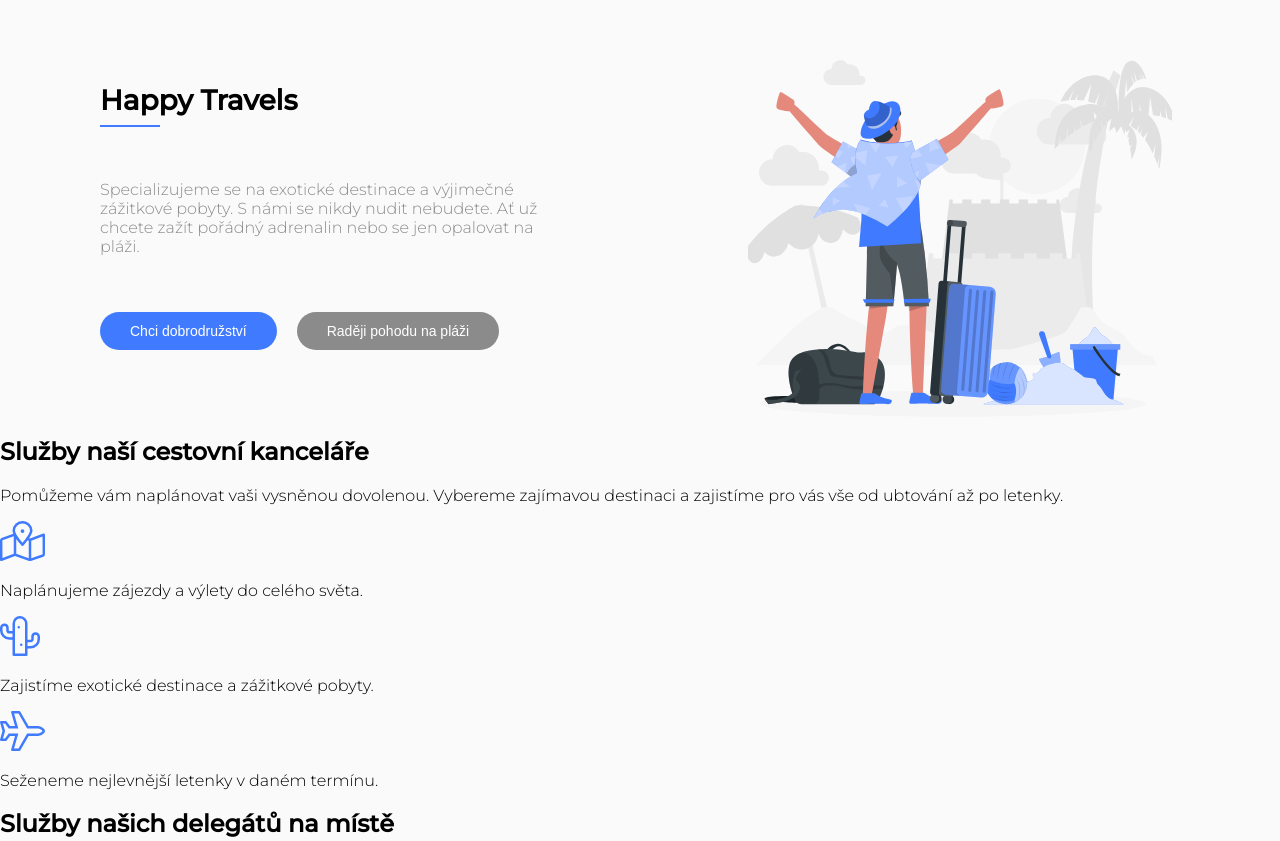
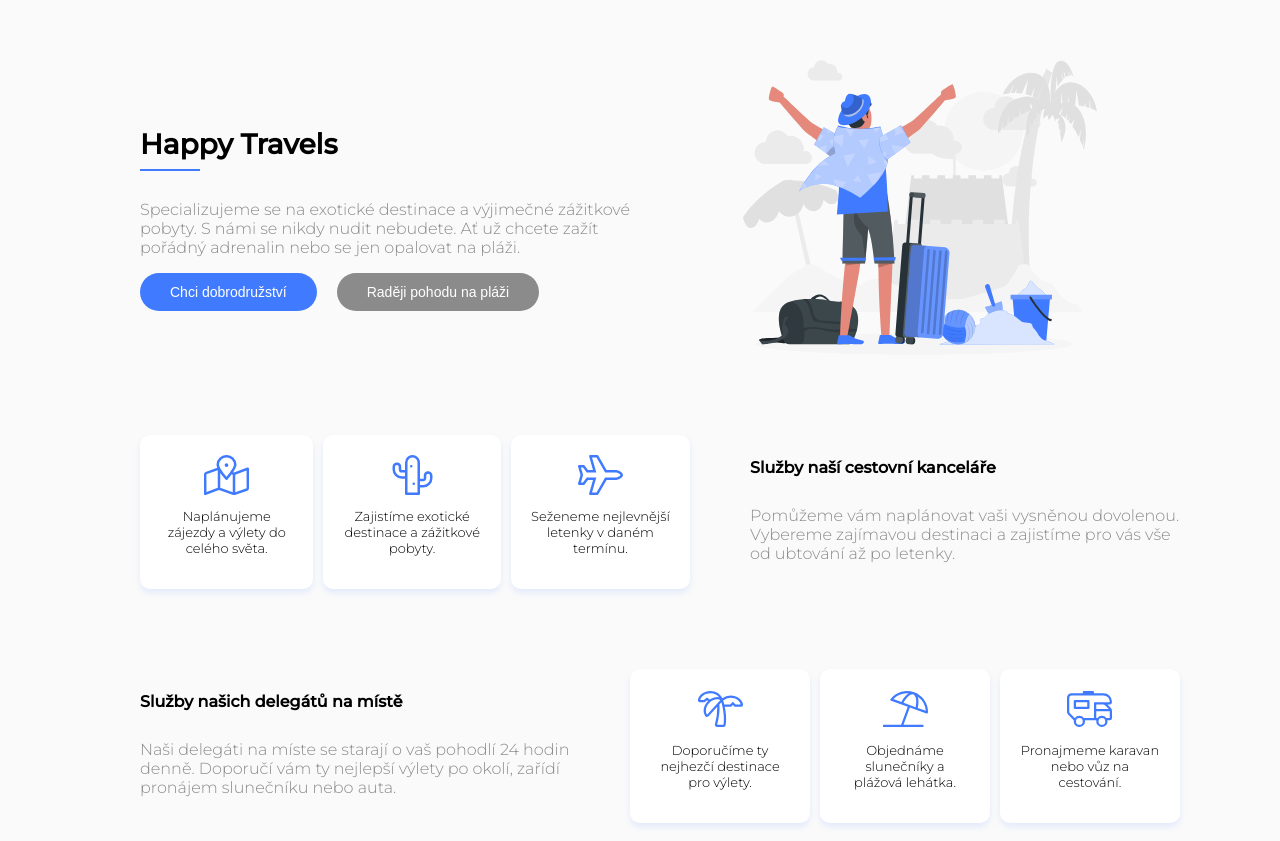
Before and after one commit to LucieTesarova/Sluzby-cestovni-kancelare, a plain HTML site: page index.html in a window 1280 px wide. Shown: the top 841 px of the page. Drawn offline with Linux system fonts and the light colour scheme.

Commit message:
finished services

```diff
--- a/index.html
+++ b/index.html
@@ -14,60 +14,62 @@
   <body>
     <div class="container">
       <section class="main-section">
-      <div class="main-section__image-container">
+      <div class="main-image-container">
         <img src="images/happy-traveler.svg" alt="obrazek dovolena" />
       </div>
-      <div class="main-section__texts-container">
-      <h1 class="main-section__title">Happy Travels</h1>
-      <p class="main-section__text">
+      <div class="main-texts-container">
+      <h1 class="main-title">Happy Travels</h1>
+      <p class="main-text">
         Specializujeme se na exotické destinace a výjimečné zážitkové pobyty. S
         námi se nikdy nudit nebudete. Ať už chcete zažít pořádný adrenalin nebo
         se jen opalovat na pláži.
       </p>
-      <div class="main-section__buttons">
-      <button class="main-section__button" type="button">Chci dobrodružství</button>
-      <button class="main-section__button main-section__button-grey" type="button">Raději pohodu na pláži</button>
+      <div class="main-buttons">
+      <button class="main-button" type="button">Chci dobrodružství</button>
+      <button class="main-button main-button-grey" type="button">Raději pohodu na pláži</button>
     </div>
   </div>
     </section>
 
-      <section class="travel-agency-services">
-        <h2>Služby naší cestovní kanceláře</h2>
-        <p>
+      <section class="services">
+        <div class="services__texts">
+        <h2 class="services__title">Služby naší cestovní kanceláře</h2>
+        <p class="services__description">
           Pomůžeme vám naplánovat vaši vysněnou dovolenou. Vybereme zajímavou
           destinaci a zajistíme pro vás vše od ubtování až po letenky.
         </p>
-        <div>
-          <div>
+      </div>
+      <div class="services__cards">
+          <div class="services__card">
             <img src="images/map-icon.svg" alt="ikona mapa" />
             <p>Naplánujeme zájezdy a výlety do celého světa.</p>
           </div>
-          <div>
+          <div class="services__card">
             <img src="images/cactus-icon.svg" alt="ikona kaktus" />
             <p>Zajistíme exotické destinace a zážitkové pobyty.</p>
           </div>
-          <div>
+          <div class="services__card">
             <img src="images/plane-icon.svg" alt="ikona letadlo" />
             <p>Seženeme nejlevnější letenky v daném termínu.</p>
           </div>
         </div>
       </section>
 
-      <section class="delegate-services">
-        <div class="delegate-services__texts">
-        <h2 class="delegat-services__title">Služby našich delegátů na místě</h2>
-        <p class="delegate-services__description">Naši delegáti na míste se starají o vaš pohodlí 24 hodin denně. Doporučí vám ty nejlepší výlety po okolí, zařídí pronájem slunečníku nebo auta.</p>
-        <div>
-        </div class="delegate-services__cards">
-          <div class="delegate-services__card">
+      <section class="services services-delegate">
+        <div class="services__texts">
+        <h2 class="services__title">Služby našich delegátů na místě</h2>
+        <p class="services__description">Naši delegáti na míste se starají o vaš pohodlí 24 hodin denně. Doporučí vám ty nejlepší výlety po okolí, zařídí pronájem slunečníku nebo auta.</p>
+        </div>
+        <div class="services__cards">
+          <div class="services__card">
             <img src="images/palm-icon.svg" alt="ikona palma" />
             <p>Doporučíme ty nejhezčí destinace pro výlety.</p>
           </div>
-          <div class="delegate-services__card">
+          <div class="services__card">
             <img src="images/umbrella-icon.svg" alt="ikona slunecnik" />
             <p>Objednáme slunečníky a plážová lehátka.</p>
           </div>
-          <div class="delegate-services__card">
+          <div class="services__card">
             <img src="images/rv-icon.svg" alt="ikona karavan" />
             <p>Pronajmeme karavan nebo vůz na cestování.</p>
           </div>
--- a/scss/_base.scss
+++ b/scss/_base.scss
@@ -16,7 +16,103 @@ body {
   background-color: $color-bacground;
 }
 
-.container{
+.container {
   margin: 0 auto;
-  // padding: 0 20px;
+  padding: 60px 20px;
+  display: grid;
+  gap: 80px;
 }
+
+@media screen and (min-width: $pc) {
+  .container {
+    width: 1040px;
+  }
+}
+
+.main-image-container {
+  max-width: 425px;
+  margin: 0 auto;
+}
+
+.main-image-container img {
+  height: 100%;
+  width: 100%;
+  object-fit: cover;
+}
+
+.main-texts-container {
+  text-align: center;
+}
+
+@media screen and (min-width: $tablet) {
+  .main-texts-container {
+    padding-left: 90px;
+    padding-right: 90px;
+  }
+}
+
+.main-title {
+  position: relative;
+  color: $color-black;
+  font-size: $large;
+}
+
+.main-title::after {
+  content: "";
+  position: absolute;
+  background-color: $color-blue;
+  bottom: -10px;
+  left: calc(50% - 30px);
+  height: 2px;
+  width: 60px;
+}
+
+.main-text {
+  color: $color-grey;
+}
+
+.main-buttons {
+  display: flex;
+  flex-direction: column;
+  gap: 20px;
+  align-items: center;
+}
+
+@media screen and (min-width: $tablet) {
+  .main-buttons {
+    flex-direction: row;
+    justify-content: center;
+  }
+}
+
+@media screen and (min-width: $pc) {
+  .main-section {
+    display: grid;
+    grid-template-columns: 1fr 1fr;
+    text-align: left;
+  }
+
+  .main-texts-container {
+    grid-column: 1/2;
+    grid-row: 1/2;
+    text-align: left;
+    display: flex;
+    flex-direction: column;
+    justify-content: center;
+    padding-left: 0;
+    padding-right: 0;
+  }
+
+  .main-image-container {
+    grid-column: 2/3;
+    grid-row: 1/2;
+  }
+
+  .main-title::after {
+    left: 0;
+  }
+
+  .main-buttons {
+    justify-content: left;
+  }
+}
--- /dev/null
+++ b/scss/_button.scss
@@ -0,0 +1,13 @@
+.main-button {
+    background-color: $color-blue;
+    color: $color-white;
+    font-size: $small;
+    width: fit-content;
+    padding: 11px 30px;
+    border-radius: 20px;
+    border: none;
+  }
+
+  .main-button-grey{
+      background-color: $color-grey;
+  }
--- a/scss/_main-section.scss
+++ /dev/null
@@ -1,105 +0,0 @@
-.main-section{
-  padding-top: 60px;
-  text-align: center;
-}
-
-.main-section__image-container {
-  width: 21.875rem;
-  margin: 0 auto;
-}
-
-.main-section__image-container img{
-    height: 100%;
-    width: 100%;
-    object-fit: cover;
-}
-
-.main-section__texts-container{
-padding-left: 20px;
-padding-right: 20px;
-}
-
-.main-section__title {
-  position: relative;
-  color: $color-black;
-  font-size: $large;
-}
-
-.main-section__title::after{
-  content: "";
-  position: absolute;
-  background-color: $color-blue;
-  bottom: -10px;
-  left: calc(50% - 30px);
-  height: 2px;
-  width: 60px;
-}
-
-.main-section__text {
-  color: $color-grey;
-  padding-top: 40px;
-  padding-bottom: 40px;
-}
-
-.main-section__buttons{
- display: flex;
- flex-direction: column;
- gap: 20px;
- align-items: center;
-}
-
-.main-section__button {
-  background-color: $color-blue;
-  color: $color-white;
-  font-size: $small;
-  width: fit-content;
-  padding: 11px 30px;
-  border-radius: 20px;
-  border: none;
-}
-
-.main-section__button-grey{
-    background-color: $color-grey;
-}
-
-@media screen and (min-width: 40rem){
-  .main-section__buttons{
-    flex-direction: row;
-    justify-content: center;
-  }
-
-  .main-section__texts-container{
-    padding-left: 100px;
-    padding-right: 100px;
-    }
-}
-
-@media screen and (min-width: 68.75rem){
-  .main-section{
-    display: grid;
-    grid-template-columns: 1fr 1fr;
-    text-align: left;
-  }
-
-  .main-section__texts-container{
-    grid-column: 1/2;
-    grid-row: 1/2;
-  }
-
-  .main-section__image-container{
-    grid-column: 2/3;
-    grid-row: 1/2;
-  }
-
-  .main-section__image-container {
-    width: 26.56rem;
-  }
-
-  .main-section__title::after{
-    left: 0;
-  }
-
-  .main-section__buttons{
-    justify-content: left;
-  }
-}
--- /dev/null
+++ b/scss/_services-section.scss
@@ -0,0 +1,102 @@
+
+.services__title {
+  font-size: $medium;
+}
+
+.services__description {
+  color: $color-grey;
+}
+
+.services__texts {
+  text-align: center;
+}
+
+@media screen and (min-width: $tablet) {
+  .services__texts {
+    padding-left: 90px;
+    padding-right: 90px;
+  }
+}
+
+@media screen and (min-width: $pc) {
+  .services__texts {
+    text-align: left;
+    display: flex;
+    flex-direction: column;
+    justify-content: center;
+    padding-left: 0;
+    padding-right: 0;
+  }
+}
+
+.services__cards {
+  display: flex;
+  flex-direction: column;
+  gap: 10px;
+}
+
+.services__card {
+  display: flex;
+  align-items: center;
+  background-color: $color-white;
+  padding: 20px;
+  border-radius: 10px;
+  box-shadow: 0px 4px 6px #407bff1f;
+
+  img {
+    width: 45px;
+    height: 40px;
+  }
+
+  p {
+    padding-left: 30px;
+    font-size: $x-small;
+  }
+}
+
+@media screen and (min-width: $tablet) {
+  .services__cards {
+    flex-direction: row;
+  }
+
+  .services__card {
+    flex-direction: column;
+
+    p {
+      padding-left: 0;
+      text-align: center;
+    }
+  }
+}
+
+@media screen and (min-width: $pc) {
+  .services {
+    display: grid;
+    grid-template-columns: 550px 430px;
+    gap: 60px;
+
+
+    &__cards {
+      grid-column: 1/2;
+      grid-row: 1/1;
+    }
+
+    &__texts {
+      grid-column: 2/3;
+    }
+  }
+
+
+  .services-delegate {
+    grid-template-columns: 430px 550px;
+
+    .services__cards {
+      grid-column: 2/3;
+      grid-row: 1/1;
+    }
+
+    .services__texts {
+      grid-column: 1/2;
+    }
+  }
+}
--- a/scss/_variable.scss
+++ b/scss/_variable.scss
@@ -11,3 +11,6 @@ $medium: 16px;
 $large: 28px;
 $small: 14px;
 $x-small: 13px;
+
+$tablet: 40rem;
+$pc: 68.75rem;
--- a/scss/style.scss
+++ b/scss/style.scss
@@ -1,3 +1,4 @@
 @import 'variable';
 @import 'base';
-@import 'main-section';
+@import 'button';
+@import 'services-section';
```
Also changed, not shown: css/style.css, 1 other file.
